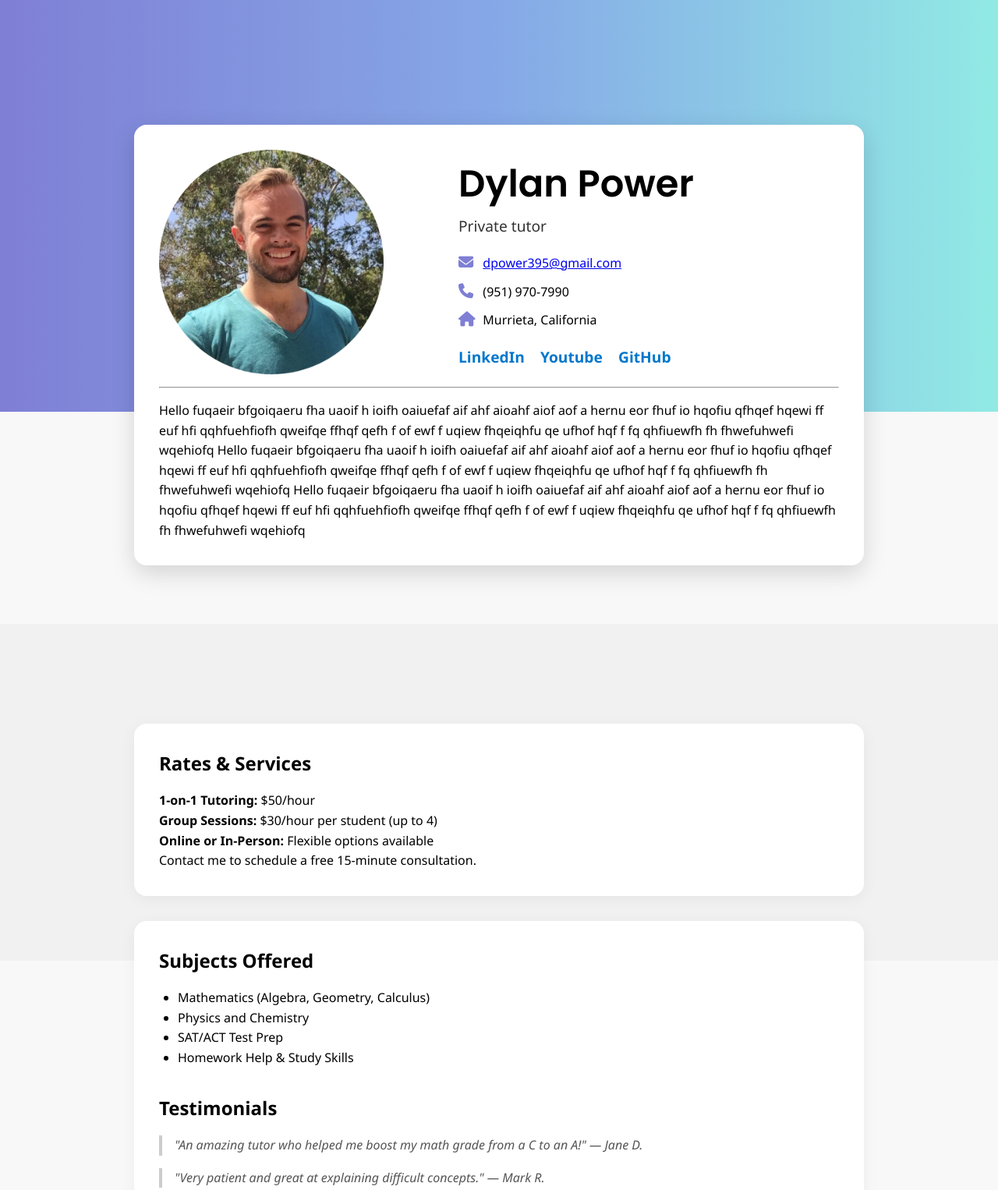
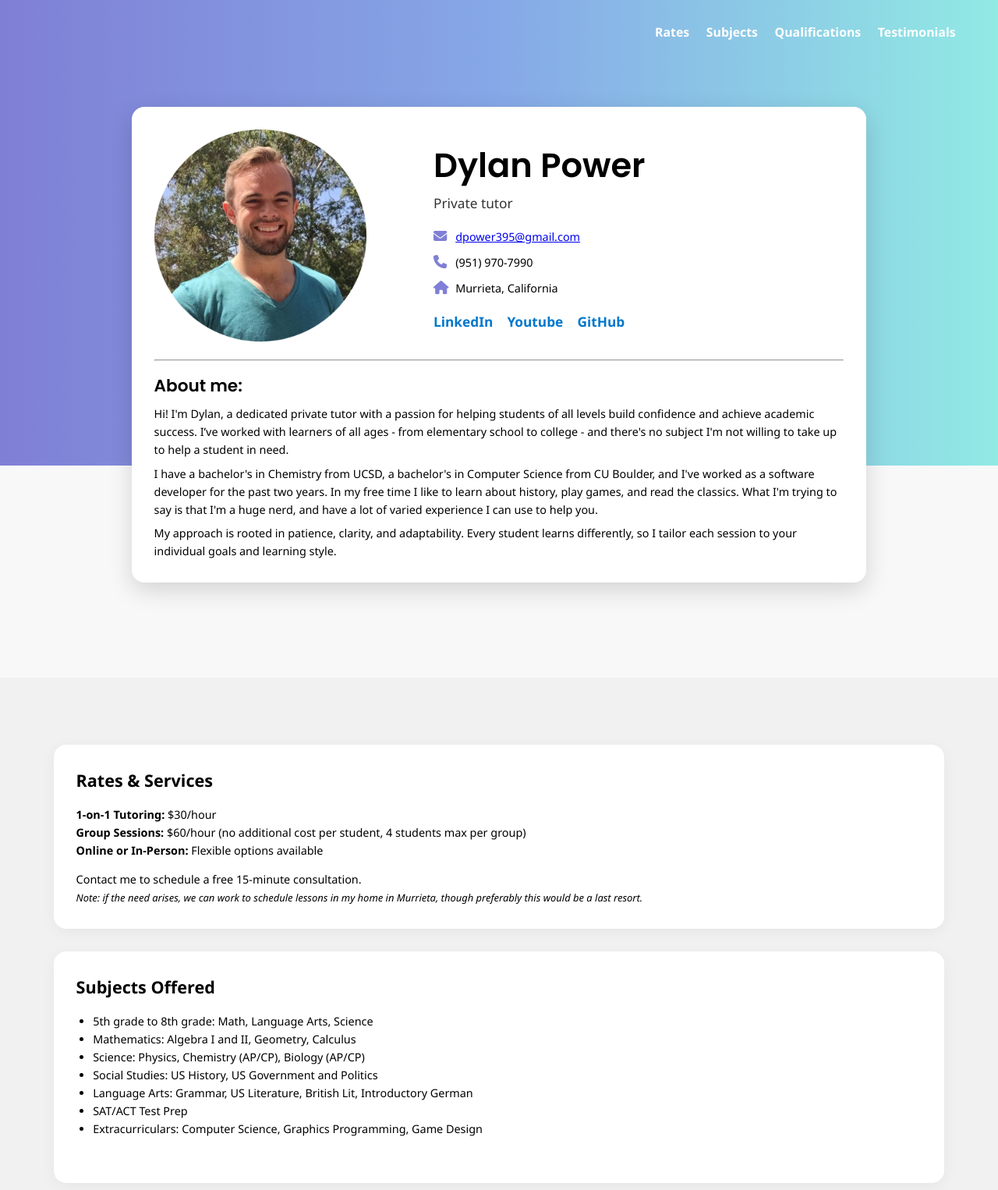
Before and after one commit to dpower395/dpower395.github.io, a plain HTML site: page index.html in a window 1280 px wide. Shown: the top 1526 px of the page at 78% size. Drawn offline with Linux system fonts and the light colour scheme.

Commit message:
Added resume

```diff
--- a/index.html
+++ b/index.html
@@ -9,9 +9,19 @@
   <link rel="stylesheet" href="https://cdnjs.cloudflare.com/ajax/libs/font-awesome/6.5.0/css/all.min.css">
 </head>
 <body>
+
+  <nav class="site-nav">
+    <div class="container">
+      <a href="#rates">Rates</a>
+      <a href="#subjects">Subjects</a>
+      <a href="#qualifications">Qualifications</a>
+      <a href="#testimonials">Testimonials</a>
+    </div>
+  </nav>
+
   <div class="gradient-bg"></div>
 
-  <div class="container">
+  <div class="intro-container">
     <section class="intro">
       <img src="./photos/headshot.png" alt="" />
       <div class="intro-text">
@@ -23,47 +33,67 @@
           <li> <i class="fas fa-house"></i> Murrieta, California</li>
         </ul>
         <div class="socials">
-          <a href="#">LinkedIn</a>
-          <a href="#">Youtube</a>
-          <a href="#">GitHub</a>
+          <a href="https://www.linkedin.com/in/power-dylan/" target="_blank">LinkedIn</a>
+          <a href="https://www.youtube.com/@perspiringdeveloper" target="_blank">Youtube</a>
+          <a href="https://github.com/dpower395" target="_blank">GitHub</a>
         </div>
       </div>
 
-      <div>
-        <hr class="intro-divider">
-
-        Hello fuqaeir bfgoiqaeru fha uaoif h ioifh oaiuefaf aif ahf aioahf aiof aof a
-        hernu eor fhuf io hqofiu qfhqef hqewi ff euf hfi qqhfuehfiofh qweifqe ffhqf qefh f of
-        ewf f uqiew fhqeiqhfu qe ufhof hqf  f fq qhfiuewfh fh fhwefuhwefi wqehiofq
-        Hello fuqaeir bfgoiqaeru fha uaoif h ioifh oaiuefaf aif ahf aioahf aiof aof a
-        hernu eor fhuf io hqofiu qfhqef hqewi ff euf hfi qqhfuehfiofh qweifqe ffhqf qefh f of
-        ewf f uqiew fhqeiqhfu qe ufhof hqf  f fq qhfiuewfh fh fhwefuhwefi wqehiofq
-        Hello fuqaeir bfgoiqaeru fha uaoif h ioifh oaiuefaf aif ahf aioahf aiof aof a
-        hernu eor fhuf io hqofiu qfhqef hqewi ff euf hfi qqhfuehfiofh qweifqe ffhqf qefh f of
-        ewf f uqiew fhqeiqhfu qe ufhof hqf  f fq qhfiuewfh fh fhwefuhwefi wqehiofq
+      <div class="about-me">
+        <hr/>
+        <h1>About me:</h1>
+        <p>
+          Hi! I'm Dylan, a dedicated private tutor with a passion for helping students of all levels build confidence and achieve academic success.
+          I’ve worked with learners of all ages - from elementary school to college - and there's no subject I'm not willing to take up to help a student in need.
+        </p>
+        <p>
+          I have a bachelor's in Chemistry from UCSD, a bachelor's in Computer Science from CU Boulder, and I've worked as a software developer for the past two years.
+          In my free time I like to learn about history, play games, and read the classics.
+          What I'm trying to say is that I'm a huge nerd, and have a lot of varied experience I can use to help you.
+        </p>
+        <p>
+          My approach is rooted in patience, clarity, and adaptability. Every student learns differently, so I tailor each session to your individual goals and learning style.
+        </p>
       </div>
     </section>
   </div>
 
   <div class="gray-bg">
     <div class="container">
-      <section class="rates">
+
+      <section id="rates" class="rates">
         <h2>Rates & Services</h2>
-        <p><strong>1-on-1 Tutoring:</strong> $50/hour</p>
-        <p><strong>Group Sessions:</strong> $30/hour per student (up to 4)</p>
+        <p><strong>1-on-1 Tutoring:</strong> $30/hour</p>
+        <p><strong>Group Sessions:</strong> $60/hour (no additional cost per student, 4 students max per group)</p>
         <p><strong>Online or In-Person:</strong> Flexible options available</p>
-        <p>Contact me to schedule a free 15-minute consultation.</p>
+        <p class="contact-me">Contact me to schedule a free 15-minute consultation.</p>
+        <i>Note: if the need arises, we can work to schedule lessons in my home in Murrieta, though preferably this would be a last resort.</i>
       </section>
 
-      <section class="more-info">
+      <section id="subjects" class="subjects">
         <h2>Subjects Offered</h2>
         <ul>
-          <li>Mathematics (Algebra, Geometry, Calculus)</li>
-          <li>Physics and Chemistry</li>
+          <li>5th grade to 8th grade: Math, Language Arts, Science</li>
+          <li>Mathematics: Algebra I and II, Geometry, Calculus</li>
+          <li>Science: Physics, Chemistry (AP/CP), Biology (AP/CP)</li>
+          <li>Social Studies: US History, US Government and Politics</li>
+          <li>Language Arts: Grammar, US Literature, British Lit, Introductory German</li>
           <li>SAT/ACT Test Prep</li>
-          <li>Homework Help & Study Skills</li>
+          <li>Extracurriculars: Computer Science, Graphics Programming, Game Design</li>
         </ul>
+      </section>
 
+      <section id="qualifications" class="qualifications">
+        <h2>Qualifications and Experience</h2>
+        <ul>
+          <li>1 year of part time tutoring work for Tutor Doctor, San Diego</li>
+          <li>2 years of tutoring / mentoring Summer Calculus sessions at UCSD</li>
+          <li>20 hours of tutoring as community service for the National Honor Society</li>
+        </ul>
+        <iframe src="./photos/resume.pdf" width="100%" height="1000px" style="border: none;"></iframe>
+      </section>
+
+      <section id="testimonials" class="testimonials">
         <h2>Testimonials</h2>
         <blockquote>
           "An amazing tutor who helped me boost my math grade from a C to an A!" — Jane D.
--- a/styles.css
+++ b/styles.css
@@ -3,17 +3,40 @@
   margin: 0;
   padding: 0;
 }
+html {
+  font-size: min(1.8vh, 1.8vw);
+  scroll-behavior: smooth;
+}
 body {
   font-family: 'Segoe UI', sans-serif;
   line-height: 1.6;
   background-color: #f8f8f8;
-  overflow-x: hidden;
 }
-.container {
-  max-width: 1000px;
-  max-height: 34vh;
-  margin: 0 auto;
-  padding: 2rem;
+
+/* Site navigation */
+.site-nav {
+  width: 100%;
+  background: linear-gradient(to right, #7f7fd5, #86a8e7, #91eae4);
+}
+
+.site-nav .container {
+  font-size: 1.1rem;
+  display: flex;
+  gap: 1.5rem;
+  justify-content: right;
+  padding: 1rem;
+  padding-top: 2rem;
+}
+
+.site-nav a {
+  text-decoration: none;
+  font-weight: 600;
+  color: white;
+  transition: color 0.2s ease;
+}
+
+.site-nav a:hover {
+  color: #005fa3;
 }
 
 /* Top gradient section */
@@ -26,7 +49,7 @@ body {
 
 .intro {
   position: relative;
-  top: -50vh;
+  top: -61vh;
   background: white;
   border-radius: 16px;
   padding: 2rem;
@@ -36,9 +59,16 @@ body {
   z-index: 2;
 }
 
+.intro-container {
+  max-width: 1000px;
+  max-height: 34vh;
+  margin: 0 auto;
+  padding: 2rem;
+}
+
 .intro img {
-  width: 36vh;
-  height: 36vh;
+  width: 34vh;
+  height: 34vh;
   border-radius: 12px;
   object-fit: cover;
 }
@@ -87,20 +117,46 @@ body {
   color: #0077cc;
 }
 
-.intro-divider {
-  margin: 1rem 0;
+/* About me section */
+.about-me hr {
+  margin-top: 1.6rem;
+}
+
+.about-me h1 {
+  font-family: 'Poppins';
+  margin-top: 1rem;
+  font-weight: 550;
+  font-size: 1.5rem;
+}
+
+.about-me p {
+  font-size: 1rem;
+  margin: 0.5rem 0 0 0;
 }
 
 /* Gray section below */
 .gray-bg {
   background-color: #f1f1f1;
-  padding: 6rem 0 4rem;
-  position: relative;
+  padding: 4rem 0 4rem;
   z-index: 0;
 }
 
-.rates,
-.more-info {
+.container {
+  max-width: 1200px;
+  margin: 0 auto;
+  padding: 2rem;
+}
+
+.container h2 {
+  margin-bottom: 1rem;
+}
+
+.container ul {
+  margin-left: 1.5rem;
+  margin-bottom: 2rem;
+}
+
+.rates, .subjects, .testimonials, .qualifications {
   background: white;
   padding: 2rem;
   border-radius: 16px;
@@ -108,17 +164,15 @@ body {
   margin-bottom: 2rem;
 }
 
-.rates h2,
-.more-info h2 {
-  margin-bottom: 1rem;
+.rates .contact-me {
+  padding-top: 1rem;
+}
+.rates i {
+  padding-top: 0.5rem;
+  font-size: 0.9rem;
 }
 
-.more-info ul {
-  margin-left: 1.5rem;
-  margin-bottom: 2rem;
-}
-
-.more-info blockquote {
+.testimonials blockquote {
   margin: 1rem 0;
   padding-left: 1rem;
   border-left: 4px solid #ccc;
```
Also changed, not shown: 1 other file.
